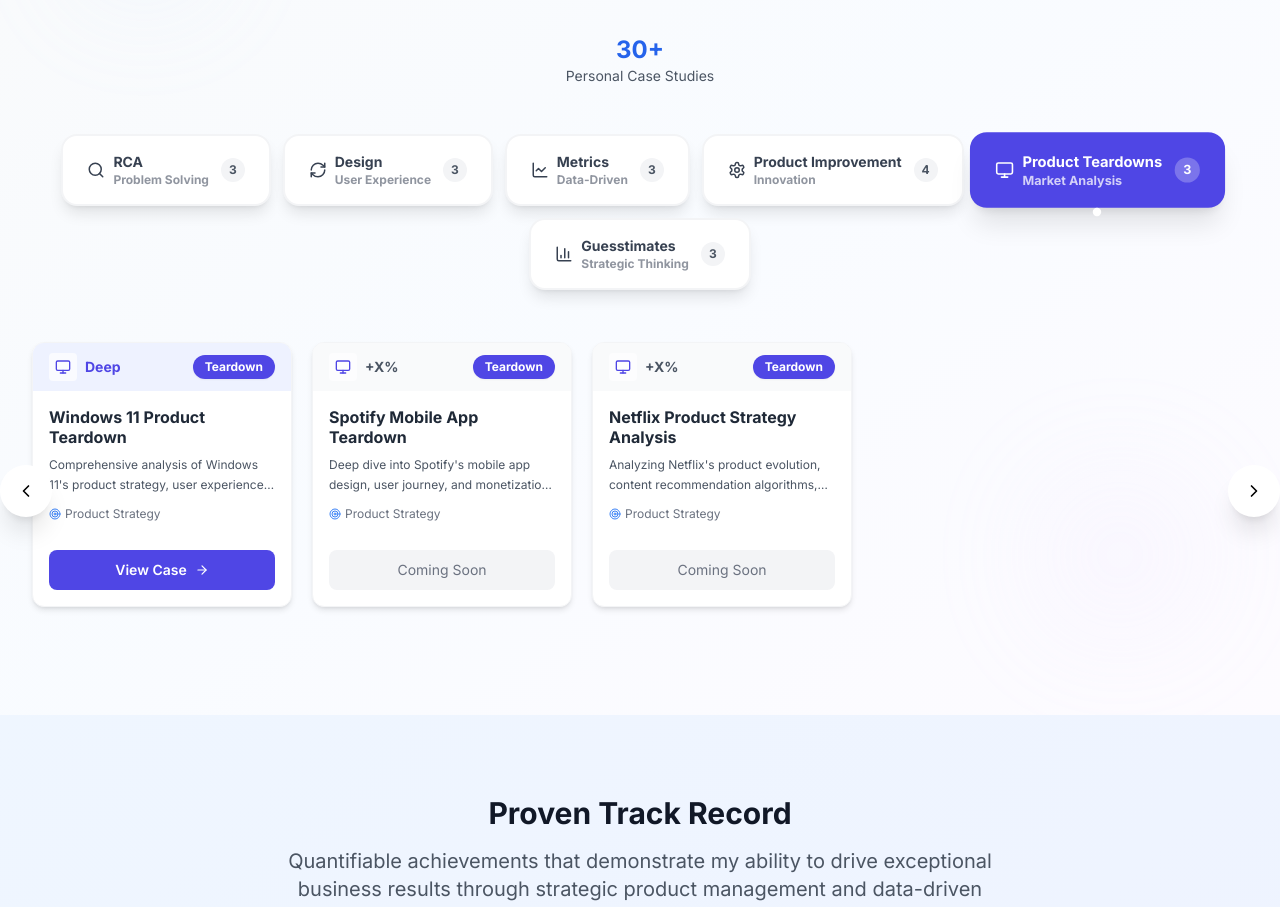
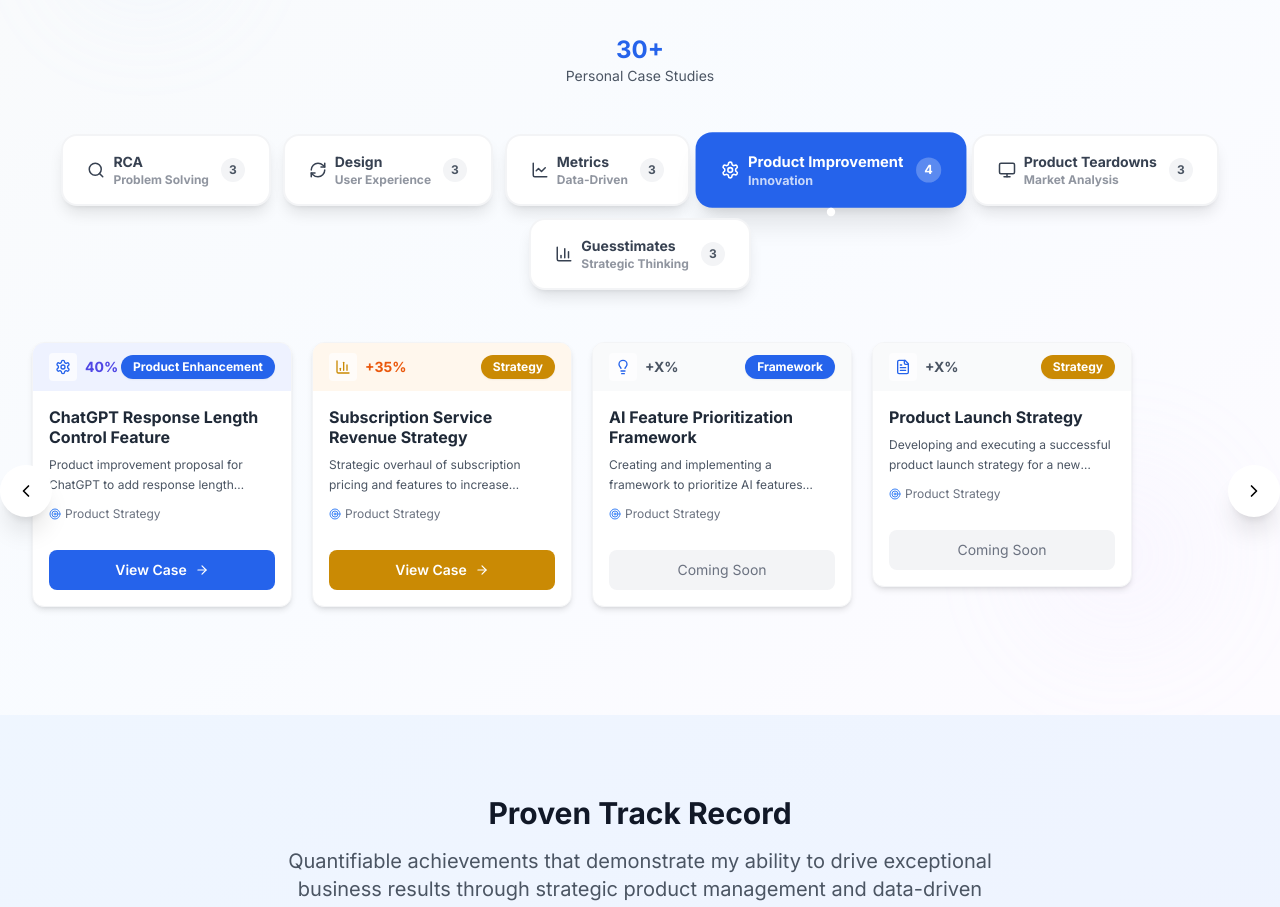
Before and after one commit to Bibhu500/bibhuranjan, a React (Vite) app: page / in a window 1280 px wide. Shown: the part 1007-1914 px from the top of the page. Built offline with nearby package versions, Linux system fonts and the light colour scheme.

Commit message:
new thread

```diff
--- a/src/components/CaseStudiesSection.jsx
+++ b/src/components/CaseStudiesSection.jsx
@@ -4,7 +4,7 @@
 
 const CaseStudiesSection = () => {
   const scrollContainerRef = useRef(null);
-  const [activeTab, setActiveTab] = useState('Product Teardowns');
+  const [activeTab, setActiveTab] = useState('Product Improvement');
   const [isVisible, setIsVisible] = useState(false);
 
   useEffect(() => {
```
